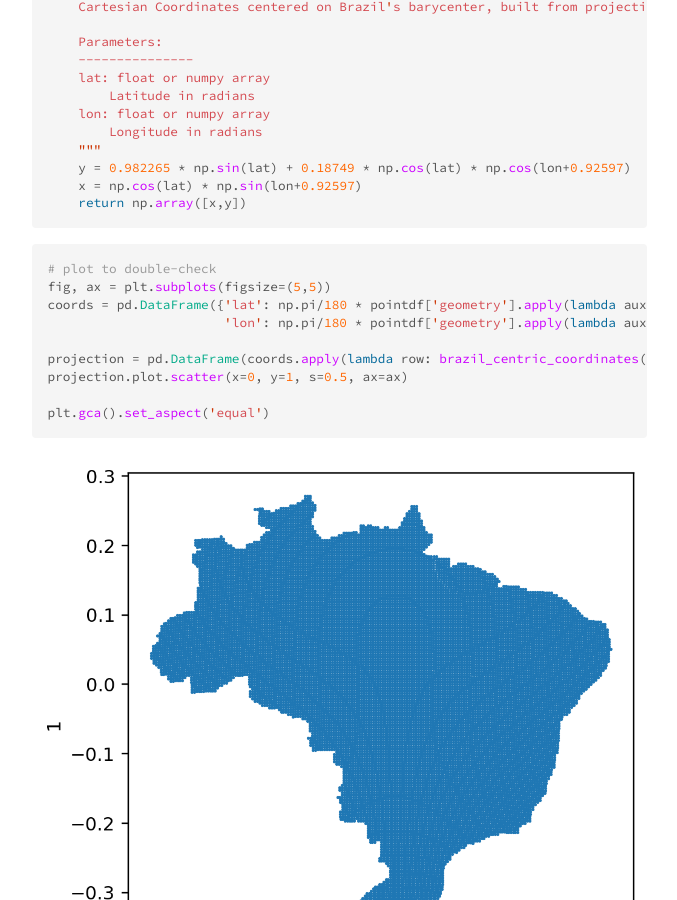
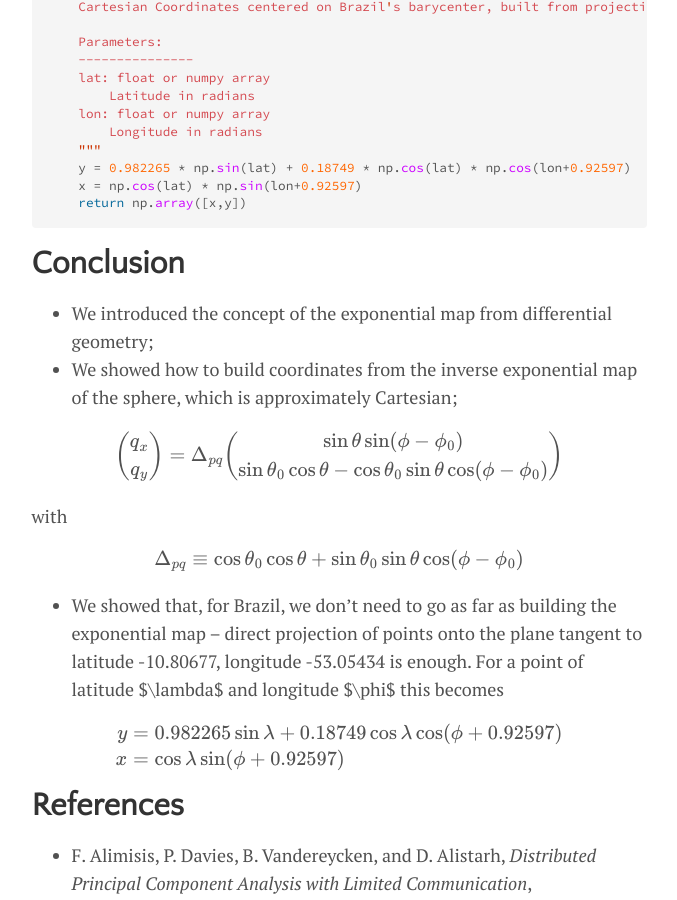
Before and after one commit to takeshimg92/takeshimg92.github.io, a Jekyll site: the page built from _posts/2023-05-11-local_coordinates.md, in a window 1280 px wide and 900 px high, scrolled down 19460 px. Shown: the whole window, without its empty margins (301-978 px from the left). Built offline with Jekyll 4.4.1, drawn with Linux system fonts in a browser that asks for light colours; formulas are drawn with MathJax 3.

Commit message:
removed extra figure

````diff
--- a/_posts/2023-05-11-local_coordinates.md
+++ b/_posts/2023-05-11-local_coordinates.md
@@ -624,24 +624,6 @@ def brazil_centric_coordinates(lat, lon):
 ```
 
 
-```python
-# plot to double-check
-fig, ax = plt.subplots(figsize=(5,5))
-coords = pd.DataFrame({'lat': np.pi/180 * pointdf['geometry'].apply(lambda aux: aux.y),
-                       'lon': np.pi/180 * pointdf['geometry'].apply(lambda aux: aux.x)})
-
-projection = pd.DataFrame(coords.apply(lambda row: brazil_centric_coordinates(*row), axis=1).values.tolist())
-projection.plot.scatter(x=0, y=1, s=0.5, ax=ax)
-
-plt.gca().set_aspect('equal')
-```
-
-
-
-![png](https://raw.githubusercontent.com/takeshimg92/takeshimg92.github.io/main/assets/img/riemann/output_110_0.png)
-
-
-
 # Conclusion
 
 * We introduced the concept of the exponential map from differential geometry;
````
